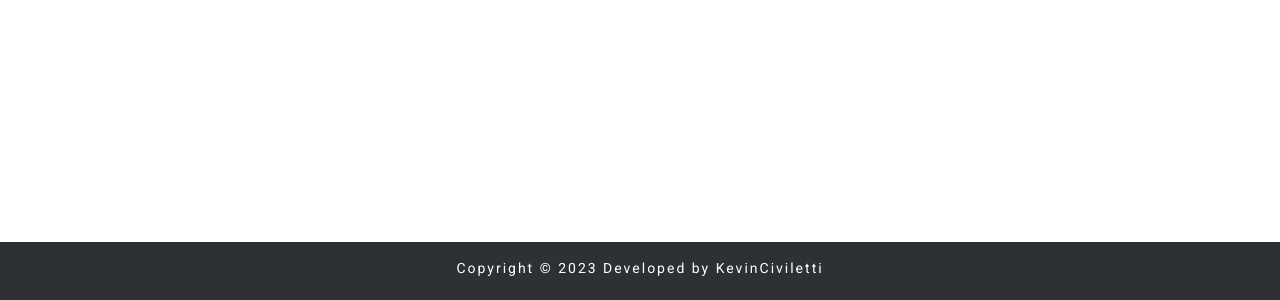
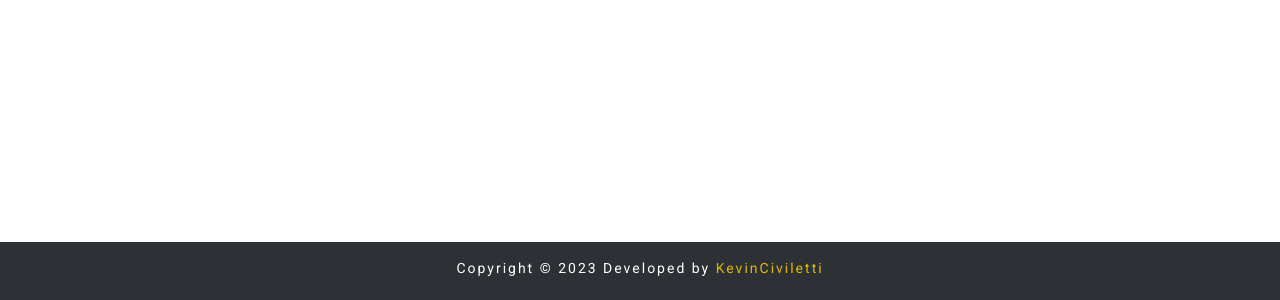
Before and after one commit to Skizx/My-portfolio, a React (Create React App) app: page /Creations/1 in a window 1280 px wide. Shown: the part 1388-1688 px from the top of the page. Built offline with nearby package versions, Linux system fonts and the light colour scheme.

Commit message:
Finitions page Home

```diff
--- a/src/Components/Banner/Banner.js
+++ b/src/Components/Banner/Banner.js
@@ -10,7 +10,7 @@ const Banner = () => {
                     <h2>Civiletti Kevin</h2>
                     <p>Développeur Web</p>
                     <div className="banner-button">
-                        <a href="#about" role='button'>View More!</a>
+                        <a href="#about" role='button'>Voir Plus!</a>
                     </div>
                 </div>
             </div>
--- a/src/Components/DownloadCV/download.scss
+++ b/src/Components/DownloadCV/download.scss
@@ -9,7 +9,10 @@
 .download-btn {
     margin-top: 30px;
     color: $color_white;
-    padding: 10px 40px;
+
+    @media screen and (min-width: 992px) {
+        padding: 10px 40px;
+    }
 }
 
 .contact-button {
--- a/src/Components/_footer.scss
+++ b/src/Components/_footer.scss
@@ -6,3 +6,7 @@
     padding: 8px 0;
     margin-top: 30px;
 }
+
+.footer-bg a {
+    color: $color_gold;
+}
--- a/src/styles/Utils/variables.scss
+++ b/src/styles/Utils/variables.scss
@@ -3,3 +3,4 @@ $color_gray: #363945;
 $color_cleargray: #f8f8f8;
 $color_mobilebar: #676D75;
 $color_white: #fff;
+$color_gold: rgb(221, 188, 0)
```
